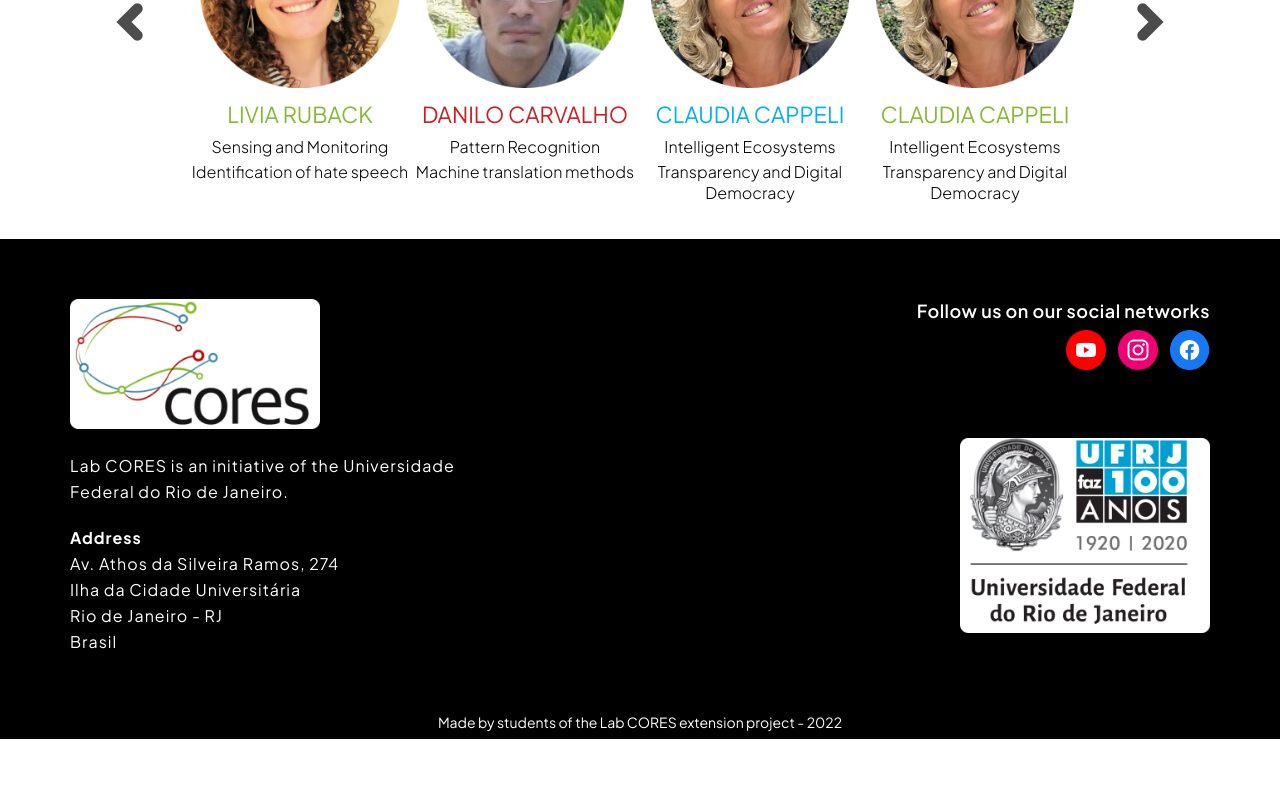
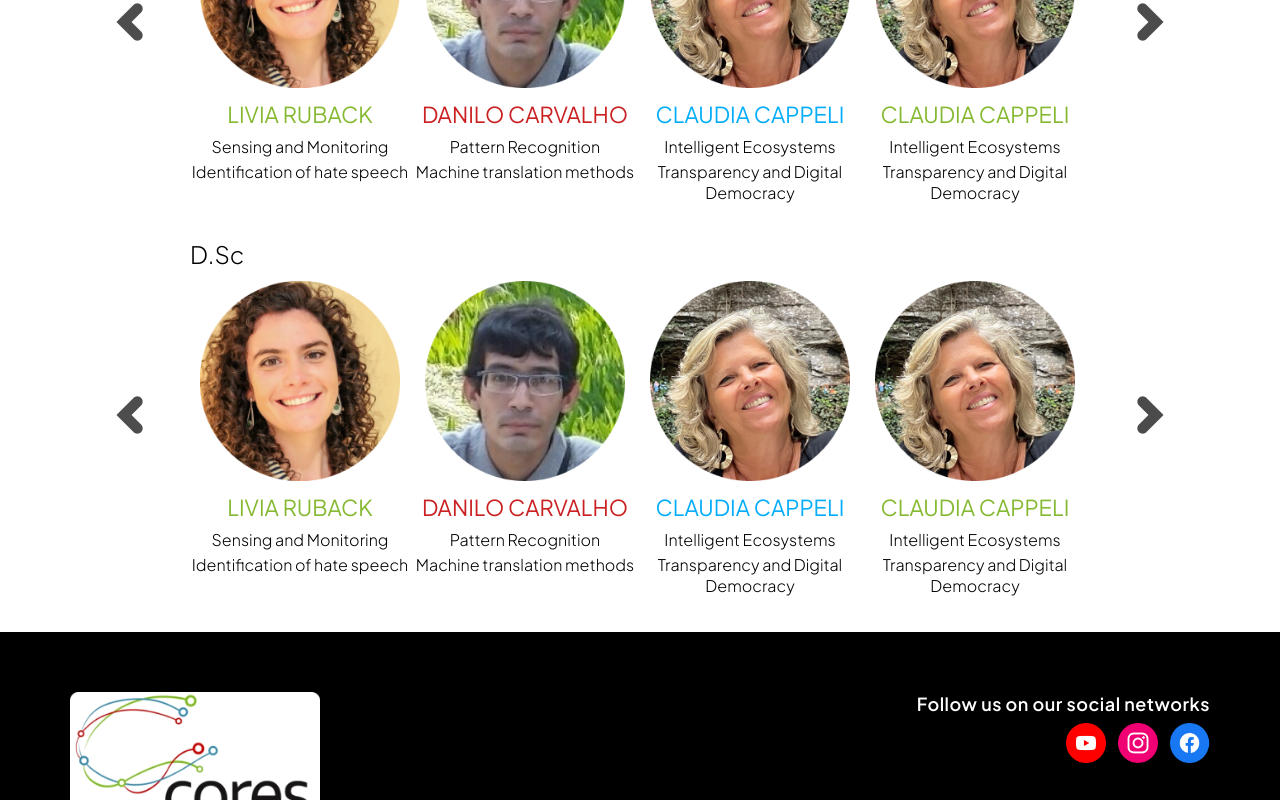
Before and after one commit to patrickpaiva/labcores-next-web, a Next.js app: page /our-team in a window 1280 px wide. Shown: the part 1005-1805 px from the top of the page. Before the commit the page ends 1744 px from the top, so only its background shows below. Built offline with nearby package versions, Linux system fonts and the light colour scheme.

Commit message:
Added multiple sliders support

```diff
--- a/src/pages/our-team.tsx
+++ b/src/pages/our-team.tsx
@@ -6,16 +6,16 @@ import { Container, TeamContainer } from '../styles/pages/OurTeam'
 import theme from '../styles/theme'
 
 const OurTeam: React.FC = () => {
-const postdocs = useRef(null)
+const sliders = useRef([null])
 
-const handleLeftClick = (e: React.MouseEvent<HTMLButtonElement>) => {
+const handleLeftClick = (e: React.MouseEvent<HTMLButtonElement>, id: number) => {
   e.preventDefault();
-  postdocs.current.scrollLeft -= postdocs.current.offsetWidth;
+  sliders.current[id].scrollLeft -= sliders.current[id].offsetWidth;
 }
 
-const handleRightClick = (e: React.MouseEvent<HTMLButtonElement>) => {
+const handleRightClick = (e: React.MouseEvent<HTMLButtonElement>, id: number) => {
   e.preventDefault();
-  postdocs.current.scrollLeft += postdocs.current.offsetWidth;
+  sliders.current[id].scrollLeft += sliders.current[id].offsetWidth;
 }
 
   return (
@@ -40,9 +40,56 @@ const handleRightClick = (e: React.MouseEvent<HTMLButtonElement>) => {
           </div>
           <TeamContainer>
             <h3>Postdocs</h3>
-            <button className="chevronLeft" onClick={handleLeftClick}><img src="/images/chevron-icon.png" alt="arrow left" /></button>
-            <button className="chevronRight" onClick={handleRightClick}><img src="/images/chevron-icon.png" alt="arrow left" /></button>
-            <div className="teamContent" ref={postdocs}>
+            <button className="chevronLeft" onClick={(e) => handleLeftClick(e, 0)}><img src="/images/chevron-icon.png" alt="arrow left" /></button>
+            <button className="chevronRight" onClick={(e) => handleRightClick(e, 0)}><img src="/images/chevron-icon.png" alt="arrow left" /></button>
+            <div className="teamContent" ref={(item) => sliders.current[0] = item}>
+              <div className="member">
+                <img src="/images/livia-ruback.png" alt="Livia Ruback" />
+                <p className="name">LIVIA RUBACK</p>
+                <ul>
+                  <li>Sensing and Monitoring</li>
+                  <li>Identification of hate speech</li>
+                </ul>
+              </div>
+              <div className="member">
+                <img src="/images/danilo-carvalho.png" alt="Danilo Carvalho" />
+                <p className="name">DANILO CARVALHO</p>
+                <ul>
+                  <li>Pattern Recognition</li>
+                  <li>Machine translation methods</li>
+                </ul>
+              </div>
+              <div className="member">
+                <img src="/images/claudia-cappeli.png" alt="Claudia Cappeli" />
+                <p className="name">CLAUDIA CAPPELI</p>
+                <ul>
+                  <li>Intelligent Ecosystems</li>
+                  <li>Transparency and Digital Democracy</li>
+                </ul>
+              </div>
+              <div className="member">
+                <img src="/images/claudia-cappeli.png" alt="Claudia Cappeli" />
+                <p className="name">CLAUDIA CAPPELI</p>
+                <ul>
+                  <li>Intelligent Ecosystems</li>
+                  <li>Transparency and Digital Democracy</li>
+                </ul>
+              </div>
+              <div className="member">
+                <img src="/images/claudia-cappeli.png" alt="Claudia Cappeli" />
+                <p className="name">CLAUDIA CAPPELI</p>
+                <ul>
+                  <li>Intelligent Ecosystems</li>
+                  <li>Transparency and Digital Democracy</li>
+                </ul>
+              </div>
+            </div>
+          </TeamContainer>
+          <TeamContainer>
+            <h3>D.Sc</h3>
+            <button className="chevronLeft" onClick={(e) => handleLeftClick(e, 1)}><img src="/images/chevron-icon.png" alt="arrow left" /></button>
+            <button className="chevronRight" onClick={(e) => handleRightClick(e, 1)}><img src="/images/chevron-icon.png" alt="arrow left" /></button>
+            <div className="teamContent" ref={(item) => sliders.current[1] = item}>
               <div className="member">
                 <img src="/images/livia-ruback.png" alt="Livia Ruback" />
                 <p className="name">LIVIA RUBACK</p>
--- a/src/styles/pages/OurTeam.ts
+++ b/src/styles/pages/OurTeam.ts
@@ -91,8 +91,6 @@ export const TeamContainer = styled.div`
   margin-bottom: 32px;
   position: relative;
 
-
-
   h3 {
     font-weight: 300;
     font-size: 2.4rem;
```
